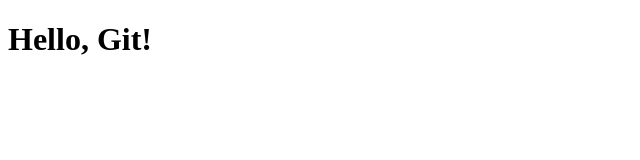
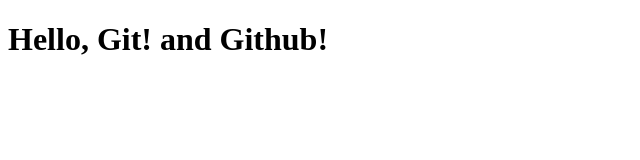
Before and after one commit to dilaver-mete/DevOpsLab, a plain HTML site: page index.html in a window 1280 px wide. Shown: the whole page, without its empty margins (0-640 px from the left). Drawn offline with Linux system fonts and the light colour scheme.

Commit message:
Updated heading in index.html

```diff
--- a/index.html
+++ b/index.html
@@ -4,6 +4,6 @@
         <title>My Git Project</title>
     </head>
     <body>
-        <h1>Hello, Git!</h1>
+        <h1>Hello, Git! and Github!</h1>
     </body>
 </html>
```
